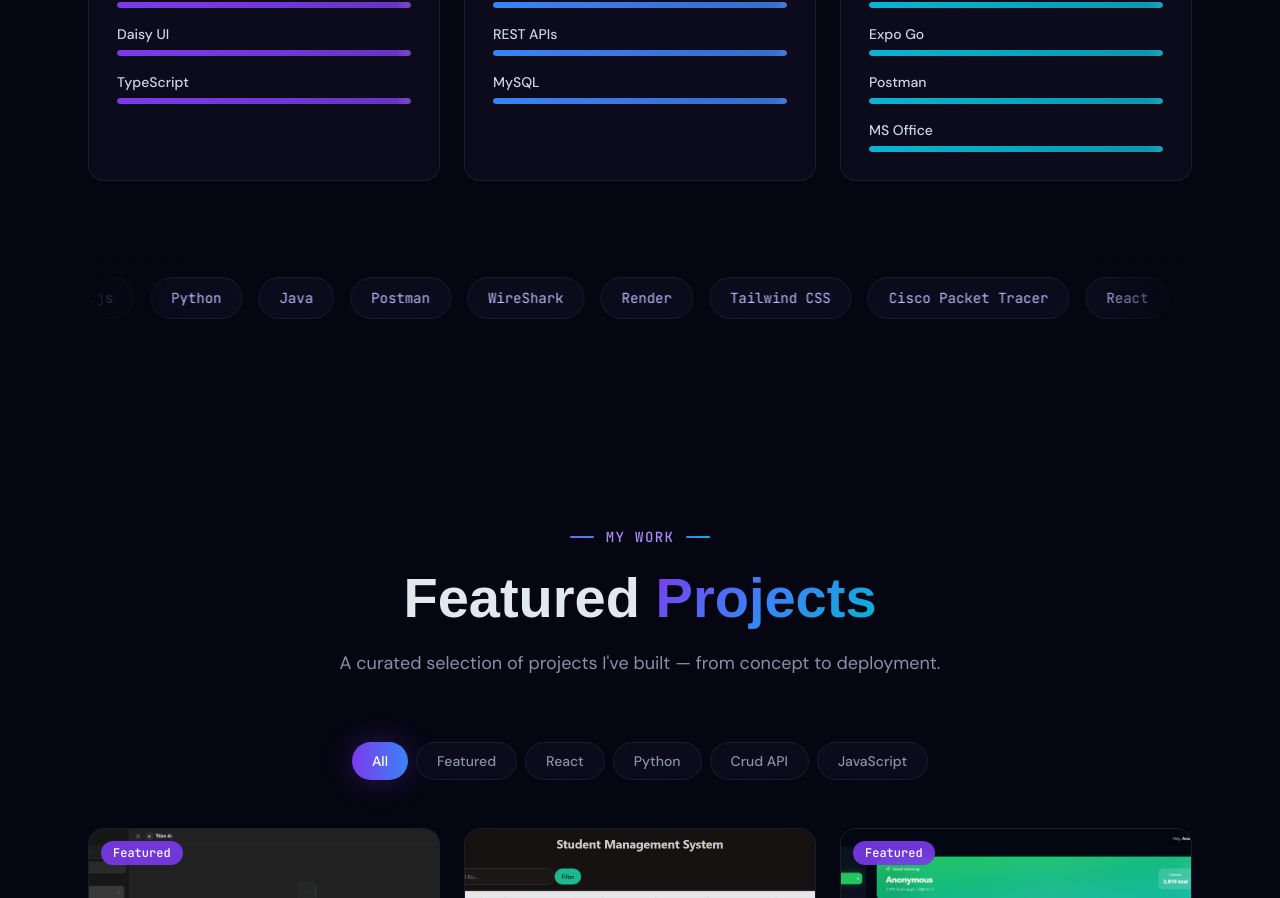
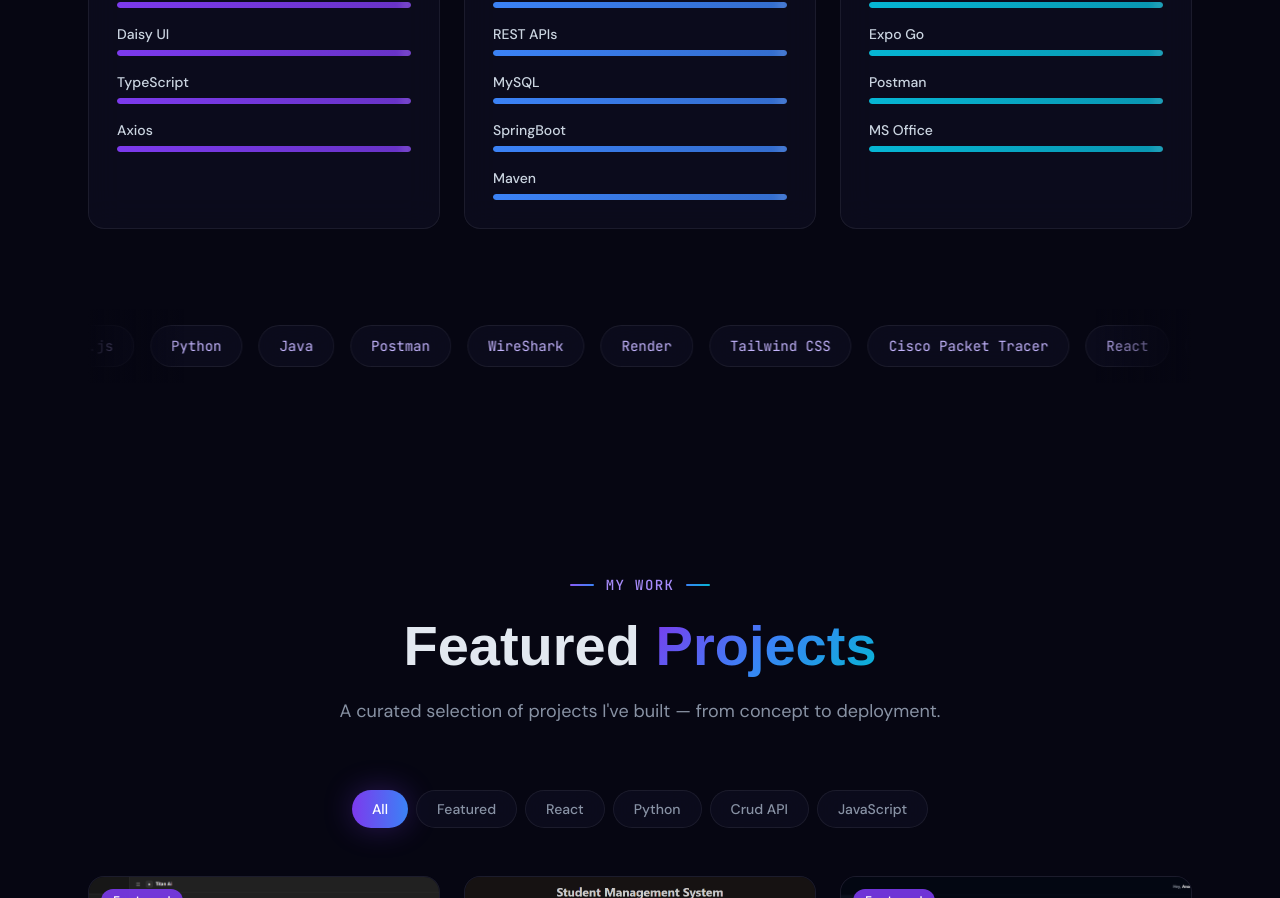
Before and after one commit to Arshan10-dev/Portfolio, a React (Vite) app: page / in a window 1280 px wide. Shown: the part 2300-3198 px from the top of the page. Built offline with nearby package versions, Linux system fonts and the light colour scheme; a web font is replaced by a local one.

Commit message:
New commit

```diff
--- a/src/data/skills.js
+++ b/src/data/skills.js
@@ -14,6 +14,7 @@ export const skillCategories = [
       { name: "JavaScript", level: 100, icon: "js" },
       { name: "Daisy UI", level: 100, icon: "daisyui" },
       { name: "TypeScript", level: 100, icon: "ts" },
+      { name: "Axios", level: 100, icon: "ax" },
     ],
   },
   {
@@ -27,6 +28,8 @@ export const skillCategories = [
       { name: "MongoDB", level: 100, icon: "mongo" },
       { name: "REST APIs", level: 100, icon: "api" },
       { name: "MySQL", level: 100, icon: "mysql"},
+      { name: "SpringBoot", level: 100, icon: "sp" },
+      { name: "Maven", level: 100, icon: "mvn" },
     ],
   },
   {
```
